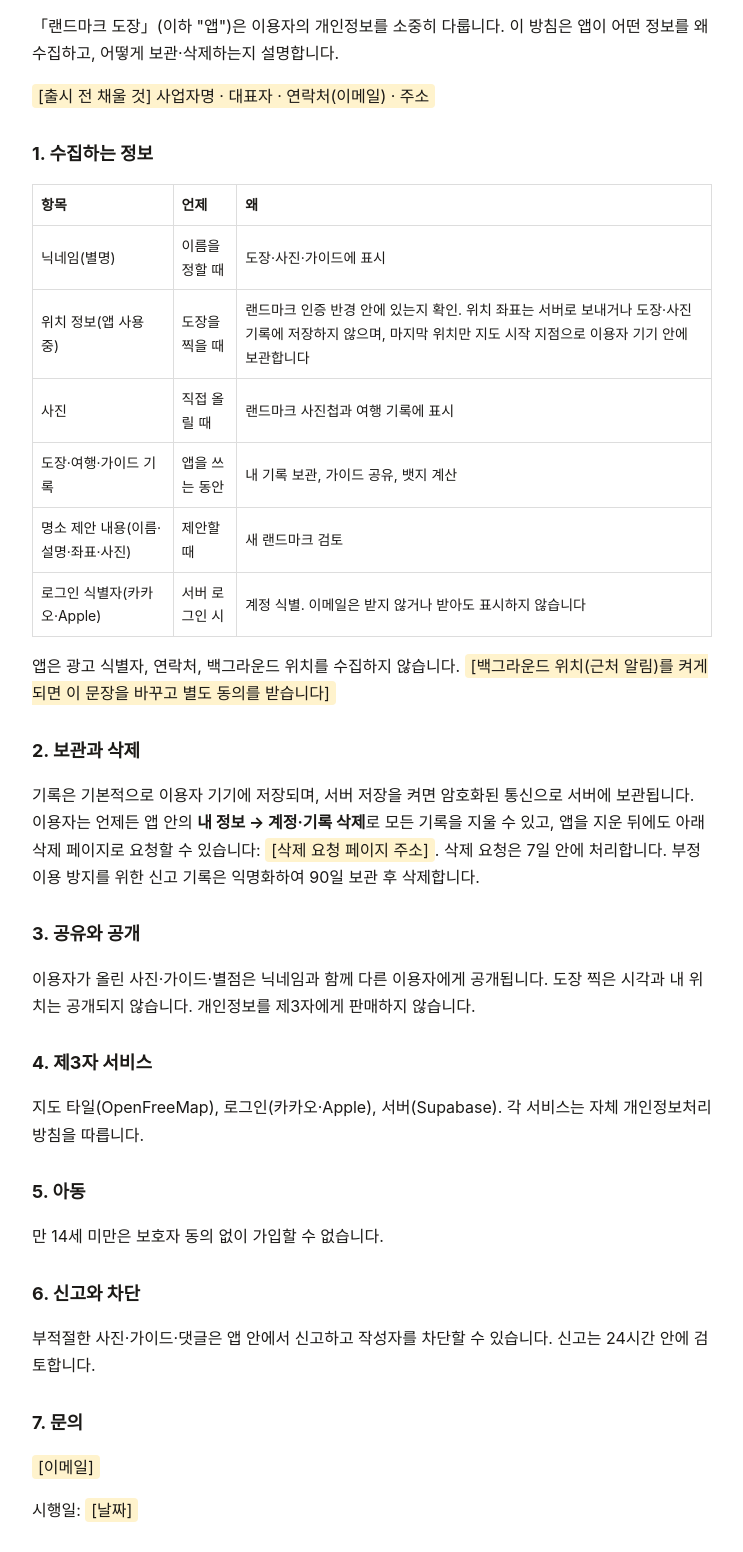
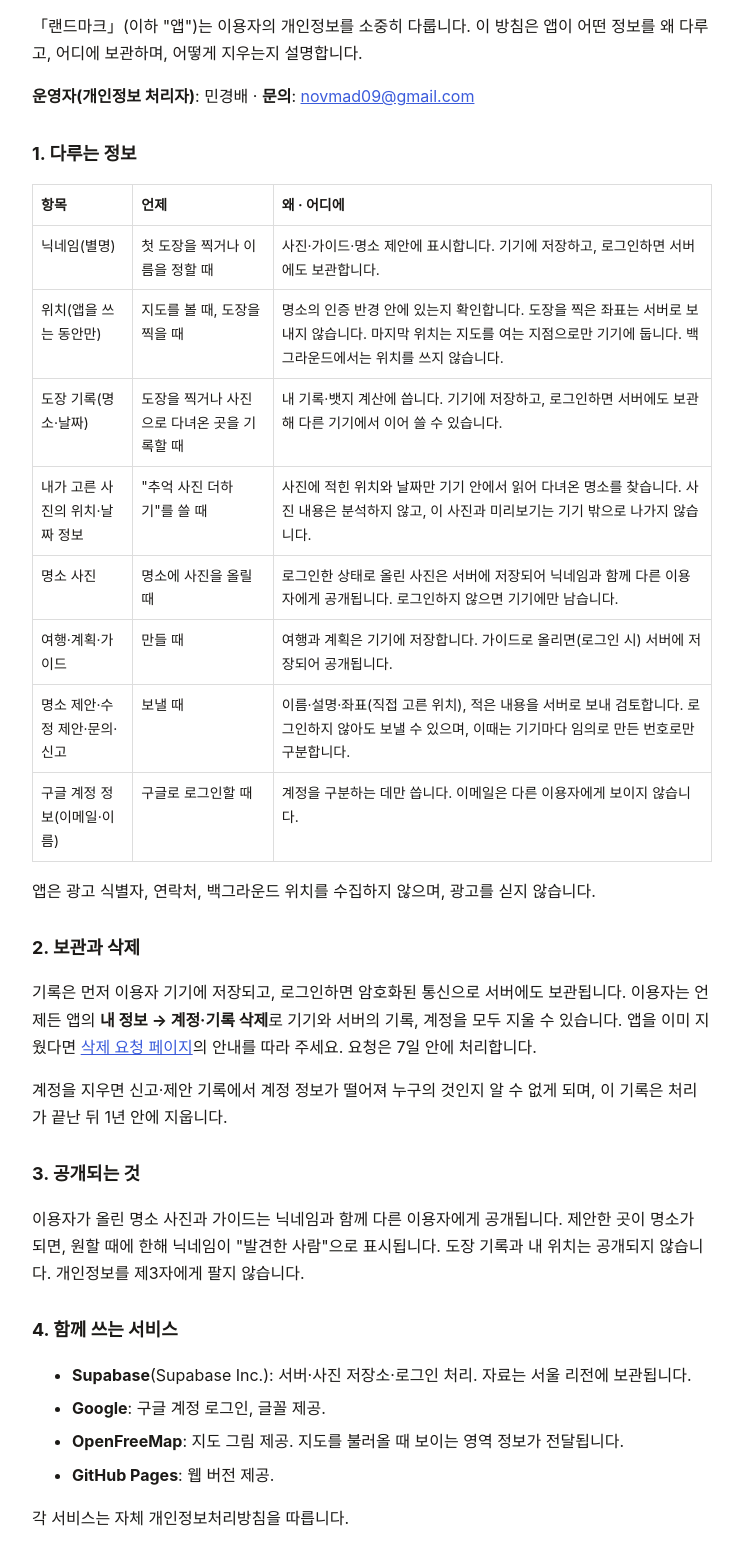
Before and after one commit to novmad09/landmark, a website: page legal/privacy.html in a window 1280 px wide. Shown: the part 88-1640 px from the top of the page, without its empty margins (268-1011 px from the left). Drawn offline with Linux system fonts and the light colour scheme.

Commit message:
v0.53: 이용약관·개인정보처리방침·삭제 안내 완성, 계정 삭제 시 사진 파일도 삭제
Co-Authored-By: Claude Fable 5.2 <noreply@anthropic.com>
Claude-Session: https://claude.ai/code/session_01AVa48Bf3QPDvV4i3dh5RUP

```diff
--- a/js/cloud.js
+++ b/js/cloud.js
@@ -112,7 +112,8 @@
     /* 도장을 찍거나 취소했을 때 앱이 알려 준다 */
     stamped() { sync(); }, unstamped(place_id, day) { if (!sb) return; qPush({ op: 'del', place_id, day }); sync(); },
     /* 계정·서버 기록 전부 삭제 */
-    async deleteAccount() { if (!uid()) return; const { error } = await sb.rpc('delete_my_account'); if (error) throw new Error('서버 기록을 지우지 못했어요. 인터넷을 확인하고 다시 시도해 주세요'); try { await sb.auth.signOut(); } catch (e) {} session = null; },
+    async deleteAccount() { if (!uid()) return; try { const { data } = await sb.from('photos').select('path').eq('user_id', uid()).limit(5000); const paths = (data || []).map(x => x.path).filter(Boolean); for (let i = 0; i < paths.length; i += 100) await sb.storage.from('photos').remove(paths.slice(i, i + 100)); } catch (e) {} /* 사진 파일부터 지운다 */
+      const { error } = await sb.rpc('delete_my_account'); if (error) throw new Error('서버 기록을 지우지 못했어요. 인터넷을 확인하고 다시 시도해 주세요'); try { await sb.auth.signOut(); } catch (e) {} session = null; },
   };
   window.Cloud = { on, device, send, flush, pending: () => get('lm-outbox', []).length, init, sync, uid, ...acct, ...content };
   if (on) { setTimeout(flush, 3000); addEventListener('online', flush); }
--- a/js/config.js
+++ b/js/config.js
@@ -1,6 +1,6 @@
 /* 앱 설정. Supabase 값을 채우면 서버 모드, 비우면 로컬 모드(기기 안에만 저장) */
 window.APP_CONFIG = {
-  version: '0.52',          // 내 정보 하단에 표시. 배포마다 올린다
+  version: '0.53',          // 내 정보 하단에 표시. 배포마다 올린다
   cloudUrl: 'https://sdsahthvnasdvlqqxtjo.supabase.co',           // 서버(Supabase) 주소
   cloudKey: 'sb_publishable_22LDwk-_OAQ_NfRu5uzrSQ_BaaDVEOk',    // 공개용 키 (앱에 넣어도 되는 키. secret 키는 절대 넣지 않는다)
   supabaseUrl: '',          // 예: 'https://xxxx.supabase.co'
--- a/legal/privacy.html
+++ b/legal/privacy.html
@@ -1,25 +1,33 @@
-<!doctype html><html lang="ko"><head><meta charset="utf-8"><meta name="viewport" content="width=device-width,initial-scale=1"><title>개인정보처리방침 · 랜드마크 도장</title>
-<style>body{font-family:-apple-system,"Apple SD Gothic Neo","IBM Plex Sans KR",sans-serif;max-width:680px;margin:0 auto;padding:28px 20px;line-height:1.7;color:#1C1A17;font-size:16px}h1{font-size:24px}h2{font-size:18px;margin-top:28px}.todo{background:#FFF3CD;padding:2px 6px;border-radius:4px}table{border-collapse:collapse;width:100%}td,th{border:1px solid #ddd;padding:8px;font-size:14px;text-align:left}</style></head><body>
+<!doctype html><html lang="ko"><head><meta charset="utf-8"><meta name="viewport" content="width=device-width,initial-scale=1"><title>개인정보처리방침 · 랜드마크</title>
+<style>body{font-family:-apple-system,"Apple SD Gothic Neo","IBM Plex Sans KR",sans-serif;max-width:680px;margin:0 auto;padding:28px 20px;line-height:1.7;color:#1C1A17;font-size:16px}h1{font-size:24px}h2{font-size:18px;margin-top:28px}table{border-collapse:collapse;width:100%}td,th{border:1px solid #ddd;padding:8px;font-size:14px;text-align:left;vertical-align:top}ol li,ul li{margin:6px 0}a{color:#3B5BDB}@media (prefers-color-scheme:dark){body{background:#15171C;color:#ECEEF2}td,th{border-color:#3a3f4a}a{color:#8FA6FF}}</style></head><body>
 <h1>개인정보처리방침</h1>
-<p>「랜드마크 도장」(이하 "앱")은 이용자의 개인정보를 소중히 다룹니다. 이 방침은 앱이 어떤 정보를 왜 수집하고, 어떻게 보관·삭제하는지 설명합니다.</p>
-<p><span class="todo">[출시 전 채울 것] 사업자명 · 대표자 · 연락처(이메일) · 주소</span></p>
-<h2>1. 수집하는 정보</h2>
-<table><tr><th>항목</th><th>언제</th><th>왜</th></tr>
-<tr><td>닉네임(별명)</td><td>이름을 정할 때</td><td>도장·사진·가이드에 표시</td></tr>
-<tr><td>위치 정보(앱 사용 중)</td><td>도장을 찍을 때</td><td>랜드마크 인증 반경 안에 있는지 확인. 위치 좌표는 서버로 보내거나 도장·사진 기록에 저장하지 않으며, 마지막 위치만 지도 시작 지점으로 이용자 기기 안에 보관합니다</td></tr>
-<tr><td>사진</td><td>직접 올릴 때</td><td>랜드마크 사진첩과 여행 기록에 표시</td></tr>
-<tr><td>도장·여행·가이드 기록</td><td>앱을 쓰는 동안</td><td>내 기록 보관, 가이드 공유, 뱃지 계산</td></tr>
-<tr><td>명소 제안 내용(이름·설명·좌표·사진)</td><td>제안할 때</td><td>새 랜드마크 검토</td></tr>
-<tr><td>로그인 식별자(카카오·Apple)</td><td>서버 로그인 시</td><td>계정 식별. 이메일은 받지 않거나 받아도 표시하지 않습니다</td></tr></table>
-<p>앱은 광고 식별자, 연락처, 백그라운드 위치를 수집하지 않습니다. <span class="todo">[백그라운드 위치(근처 알림)를 켜게 되면 이 문장을 바꾸고 별도 동의를 받습니다]</span></p>
+<p>「랜드마크」(이하 "앱")는 이용자의 개인정보를 소중히 다룹니다. 이 방침은 앱이 어떤 정보를 왜 다루고, 어디에 보관하며, 어떻게 지우는지 설명합니다.</p>
+<p><b>운영자(개인정보 처리자)</b>: 민경배 · <b>문의</b>: <a href="mailto:novmad09@gmail.com">novmad09@gmail.com</a></p>
+<h2>1. 다루는 정보</h2>
+<table><tr><th>항목</th><th>언제</th><th>왜 · 어디에</th></tr>
+<tr><td>닉네임(별명)</td><td>첫 도장을 찍거나 이름을 정할 때</td><td>사진·가이드·명소 제안에 표시합니다. 기기에 저장하고, 로그인하면 서버에도 보관합니다.</td></tr>
+<tr><td>위치(앱을 쓰는 동안만)</td><td>지도를 볼 때, 도장을 찍을 때</td><td>명소의 인증 반경 안에 있는지 확인합니다. 도장을 찍은 좌표는 서버로 보내지 않습니다. 마지막 위치는 지도를 여는 지점으로만 기기에 둡니다. 백그라운드에서는 위치를 쓰지 않습니다.</td></tr>
+<tr><td>도장 기록(명소·날짜)</td><td>도장을 찍거나 사진으로 다녀온 곳을 기록할 때</td><td>내 기록·뱃지 계산에 씁니다. 기기에 저장하고, 로그인하면 서버에도 보관해 다른 기기에서 이어 쓸 수 있습니다.</td></tr>
+<tr><td>내가 고른 사진의 위치·날짜 정보</td><td>"추억 사진 더하기"를 쓸 때</td><td>사진에 적힌 위치와 날짜만 기기 안에서 읽어 다녀온 명소를 찾습니다. 사진 내용은 분석하지 않고, 이 사진과 미리보기는 기기 밖으로 나가지 않습니다.</td></tr>
+<tr><td>명소 사진</td><td>명소에 사진을 올릴 때</td><td>로그인한 상태로 올린 사진은 서버에 저장되어 닉네임과 함께 다른 이용자에게 공개됩니다. 로그인하지 않으면 기기에만 남습니다.</td></tr>
+<tr><td>여행·계획·가이드</td><td>만들 때</td><td>여행과 계획은 기기에 저장합니다. 가이드로 올리면(로그인 시) 서버에 저장되어 공개됩니다.</td></tr>
+<tr><td>명소 제안·수정 제안·문의·신고</td><td>보낼 때</td><td>이름·설명·좌표(직접 고른 위치), 적은 내용을 서버로 보내 검토합니다. 로그인하지 않아도 보낼 수 있으며, 이때는 기기마다 임의로 만든 번호로만 구분합니다.</td></tr>
+<tr><td>구글 계정 정보(이메일·이름)</td><td>구글로 로그인할 때</td><td>계정을 구분하는 데만 씁니다. 이메일은 다른 이용자에게 보이지 않습니다.</td></tr></table>
+<p>앱은 광고 식별자, 연락처, 백그라운드 위치를 수집하지 않으며, 광고를 싣지 않습니다.</p>
 <h2>2. 보관과 삭제</h2>
-<p>기록은 기본적으로 이용자 기기에 저장되며, 서버 저장을 켜면 암호화된 통신으로 서버에 보관됩니다. 이용자는 언제든 앱 안의 <b>내 정보 → 계정·기록 삭제</b>로 모든 기록을 지울 수 있고, 앱을 지운 뒤에도 아래 삭제 페이지로 요청할 수 있습니다: <span class="todo">[삭제 요청 페이지 주소]</span>. 삭제 요청은 7일 안에 처리합니다. 부정 이용 방지를 위한 신고 기록은 익명화하여 90일 보관 후 삭제합니다.</p>
-<h2>3. 공유와 공개</h2>
-<p>이용자가 올린 사진·가이드·별점은 닉네임과 함께 다른 이용자에게 공개됩니다. 도장 찍은 시각과 내 위치는 공개되지 않습니다. 개인정보를 제3자에게 판매하지 않습니다.</p>
-<h2>4. 제3자 서비스</h2>
-<p>지도 타일(OpenFreeMap), 로그인(카카오·Apple), 서버(Supabase). 각 서비스는 자체 개인정보처리방침을 따릅니다.</p>
-<h2>5. 아동</h2><p>만 14세 미만은 보호자 동의 없이 가입할 수 없습니다.</p>
-<h2>6. 신고와 차단</h2><p>부적절한 사진·가이드·댓글은 앱 안에서 신고하고 작성자를 차단할 수 있습니다. 신고는 24시간 안에 검토합니다.</p>
-<h2>7. 문의</h2><p><span class="todo">[이메일]</span></p>
-<p>시행일: <span class="todo">[날짜]</span></p>
+<p>기록은 먼저 이용자 기기에 저장되고, 로그인하면 암호화된 통신으로 서버에도 보관됩니다. 이용자는 언제든 앱의 <b>내 정보 → 계정·기록 삭제</b>로 기기와 서버의 기록, 계정을 모두 지울 수 있습니다. 앱을 이미 지웠다면 <a href="https://novmad09.github.io/landmark/legal/delete.html">삭제 요청 페이지</a>의 안내를 따라 주세요. 요청은 7일 안에 처리합니다.</p>
+<p>계정을 지우면 신고·제안 기록에서 계정 정보가 떨어져 누구의 것인지 알 수 없게 되며, 이 기록은 처리가 끝난 뒤 1년 안에 지웁니다.</p>
+<h2>3. 공개되는 것</h2>
+<p>이용자가 올린 명소 사진과 가이드는 닉네임과 함께 다른 이용자에게 공개됩니다. 제안한 곳이 명소가 되면, 원할 때에 한해 닉네임이 "발견한 사람"으로 표시됩니다. 도장 기록과 내 위치는 공개되지 않습니다. 개인정보를 제3자에게 팔지 않습니다.</p>
+<h2>4. 함께 쓰는 서비스</h2>
+<ul><li><b>Supabase</b>(Supabase Inc.): 서버·사진 저장소·로그인 처리. 자료는 서울 리전에 보관됩니다.</li>
+<li><b>Google</b>: 구글 계정 로그인, 글꼴 제공.</li>
+<li><b>OpenFreeMap</b>: 지도 그림 제공. 지도를 불러올 때 보이는 영역 정보가 전달됩니다.</li>
+<li><b>GitHub Pages</b>: 웹 버전 제공.</li></ul>
+<p>각 서비스는 자체 개인정보처리방침을 따릅니다.</p>
+<h2>5. 아동</h2><p>만 14세 미만은 보호자 동의 없이 로그인하거나 사진·가이드를 올릴 수 없습니다.</p>
+<h2>6. 신고와 차단</h2><p>부적절한 사진·가이드는 앱 안에서 신고하고 올린 사람을 차단할 수 있습니다. 여러 사람이 신고한 내용은 먼저 가려지며, 신고는 24시간 안에 검토합니다.</p>
+<h2>7. 이용자의 권리</h2><p>이용자는 자신의 정보를 확인·수정·삭제해 달라고 요청할 수 있습니다. 아래 문의처로 연락해 주세요.</p>
+<h2>8. 문의</h2><p>민경배 · <a href="mailto:novmad09@gmail.com">novmad09@gmail.com</a></p>
+<p>시행일: 2026년 11월 17일</p>
 </body></html>
--- a/sw.js
+++ b/sw.js
@@ -1,7 +1,7 @@
 /* 오프라인 셸 캐시. 지도 타일은 캐시하지 않음 (OpenFreeMap 약관)
    - 화면(index)과 js 는 네트워크 먼저, 끊기면 캐시 → 새 버전이 나오면 바로 반영
    - 그 밖(css·아이콘·vendor)은 캐시 먼저 */
-const C = 'lm-shell-v52', FILES = ['./', './index.html', './css/app.css', './js/config.js', './js/data.js', './js/media.js', './js/regions.js', './js/cloud.js', './js/store.js', './js/stamp.js', './js/photo.js', './js/guide.js', './js/badges.js', './js/share.js', './js/trip.js', './js/memory.js', './vendor/exifr.lite.js', './js/map.js', './js/app.js', './manifest.webmanifest', './legal/privacy.html', './legal/terms.html', './legal/delete.html', './icons/icon.svg', './icons/icon-192.png', './icons/icon-512-maskable.png', './vendor/maplibre-gl.js', './vendor/maplibre-gl.css', './vendor/supabase.js'];
+const C = 'lm-shell-v53', FILES = ['./', './index.html', './css/app.css', './js/config.js', './js/data.js', './js/media.js', './js/regions.js', './js/cloud.js', './js/store.js', './js/stamp.js', './js/photo.js', './js/guide.js', './js/badges.js', './js/share.js', './js/trip.js', './js/memory.js', './vendor/exifr.lite.js', './js/map.js', './js/app.js', './manifest.webmanifest', './legal/privacy.html', './legal/terms.html', './legal/delete.html', './icons/icon.svg', './icons/icon-192.png', './icons/icon-512-maskable.png', './vendor/maplibre-gl.js', './vendor/maplibre-gl.css', './vendor/supabase.js'];
 self.addEventListener('install', e => e.waitUntil(caches.open(C).then(c => c.addAll(FILES.map(f => new Request(f, { cache: 'reload' })))).then(() => self.skipWaiting())));
 self.addEventListener('activate', e => e.waitUntil(caches.keys().then(ks => Promise.all(ks.filter(k => k !== C).map(k => caches.delete(k)))).then(() => self.clients.claim())));
 self.addEventListener('fetch', e => {
```
Also changed, not shown: legal/delete.html (+8 -7 lines), legal/terms.html (+11 -9 lines).
